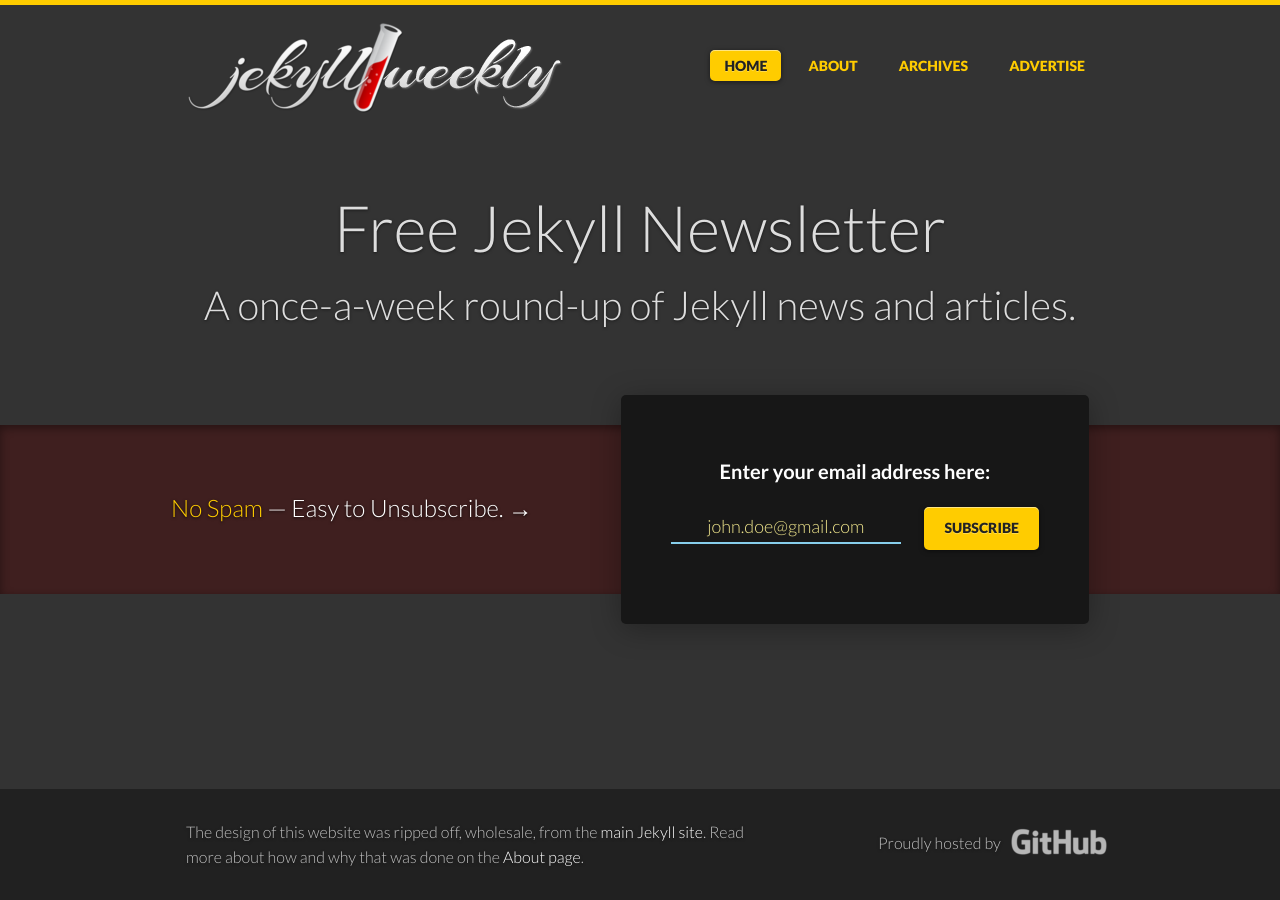
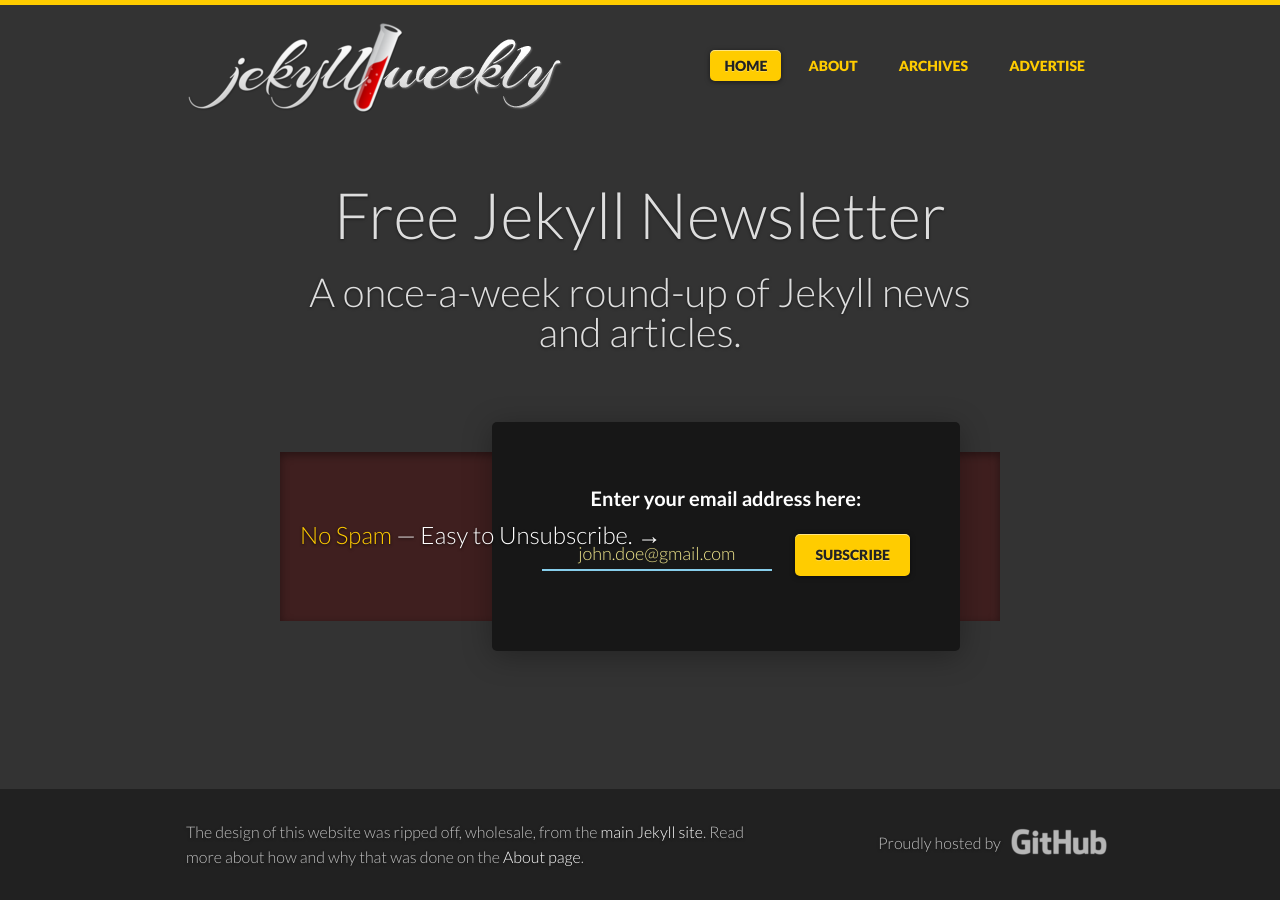
Before and after one commit to jekyllweekly/jekyllweekly.github.io, a Jekyll site: the page built from index.html, in a window 1280 px wide. Built offline with Jekyll 4.4.1, drawn with Linux system fonts in a browser that asks for light colours; nearby versions of some CDN libraries; comment, search, counter and statistics services are not loaded.

Commit message:
Updated '/_layouts/default.html' via CloudCannon

```diff
--- a/_layouts/default.html
+++ b/_layouts/default.html
@@ -3,7 +3,8 @@
 
   {% include head.html %}
 
-  <body{% if page.url == '/' %} class="home"{% elsif page.title == 'Newsletter Archives' %} class="archive"{% endif %} itemscope itemtype="http://schema.org/WebPage">
+  <!--<body{% if page.url == '/' %} class="home"{% elsif page.title == 'Newsletter Archives' %} class="archive"{% endif %} itemscope itemtype="http://schema.org/WebPage">-->
+  <body{% if page.title == 'Newsletter Archives' %} class="archive"{% endif %} itemscope itemtype="http://schema.org/WebPage">
 
     {% include header.html %}
 
```
